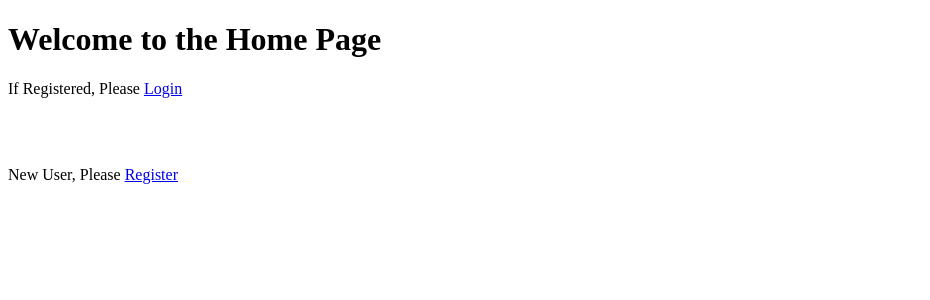
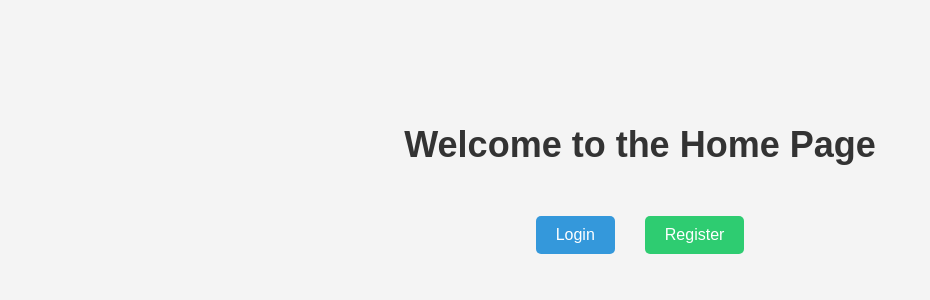
Before and after one commit to instincttechies/devops_learning, a Django app: page / in a window 1280 px wide. Shown: the top 300 px of the page, without its empty margins (0-930 px from the left). Run offline with Django 4.2, Linux system fonts and the light colour scheme.

Commit message:
Update home.html

```diff
--- a/test_project/templates/home.html
+++ b/test_project/templates/home.html
@@ -2,17 +2,80 @@
 <html>
 <head>
     <title>Home Page</title>
+    <style>
+        body {
+          font-family: Arial, sans-serif;
+          text-align: center;
+          background-color: #f4f4f4;
+          margin: 0;
+          padding: 0;
+        }
+        .container {
+          padding-top: 100px;
+          display:flex;
+          flex-direction: column;
+          justify-content: space-between;
+          align-items: center;
+        }
+        h1 {
+          color: #333;
+          font-size: 36px;
+          margin-bottom: 30px;
+        }
+        .btn {
+          display: inline-block;
+          padding: 10px 20px;
+          margin: 0 10px;
+          font-size: 16px;
+          text-decoration: none;
+          color: #fff;
+          border-radius: 5px;
+        }
+        .login {
+          background-color: #3498db;
+        }
+        .register {
+          background-color: #2ecc71;
+        }
+        .summary {
+          background-color: #e67e22;
+        }
+        .summary:hover{
+            background-color: #d35400;
+        }
+        .logout{
+            background-color: #e74c3c;
+        }
+        .logout:hover{
+            background-color: #2ecc71;
+        }
+        .newitem{
+            background-color: #3498db;
+        }
+        .newitem:hover{
+            background-color: #2ecc71;
+        }
+        .button-group{
+            display: flex;
+            gap: 10px;
+            justify-content: center;
+            margin-top: 20px;
+        }
+        .table-container{
+            margin: auto;
+            width: %;60
+        }
+      </style>
 </head>
 <body>
-    <h1>{{ welcome_message }}</h1>
-
     <!-- Logout Button -->
     {% if user.is_authenticated %}
-        <h1>User Dashboard</h1>
-        <p>User ID: {{ request.user.id }}</p>
+        <div class="container">
+            <h1>{{ welcome_message }}</h1>
             <h2>Items with Prices</h2>
             <form method="post">
                 {% csrf_token %}
+                <div class="table-container">
                     <table border="1" id="itemTable">
                         <thead>
                             <tr>
@@ -36,27 +99,33 @@
                             </tr>
                         </tbody>
                     </table>
-            <button type="button" onclick="addNewRow()">Add New Item</button>
+                </div>
+                <div class="button-group">
+                    <button type="button" class="btn newitem" onclick="addNewRow()">Add New Item</button>
+                </div>
             </form>
 
             <hr>
-
-        <a href="{% url 'summary' %}" class="btn btn-primary">Summary</a>
-
+            <div class="button-group">
+                <a href="{% url 'summary' %}" class="btn summary">Summary</a>
                 <script>
                     function addNewRow() {
                         document.getElementById('newRow').style.display = 'table-row';
                     }
                 </script>
-        <form action="{% url 'signout' %}" method="post">
                     {% csrf_token %}
-            <button class="btn btn-primary" type="submit">Logout</button>
-        </form>
+                    <a href="{% url 'signout' %}" class="btn logout">LogOut</a>
+            </div>
+        </div>
     {% else %}
-        <p>If Registered, Please <a class="fcc-btn" href="{% url 'login' %}">Login</a></p>
-        <br/>
-        <br/>
-        <p>New User, Please <a class="fcc-btn" href="{% url 'signup' %}">Register</a></p>
+        <div class="container">
+            <h1>{{ welcome_message }}</h1>
+        </div>
+        <div class="button-group">
+            <a href="{% url 'login' %}" class="btn login">Login</a>
+            <a href="{% url 'signup' %}" class="btn register">Register</a>
+        </div>
+
 
     {% endif %}
 
```
Lines whose indentation alone changed are shown as unchanged.
